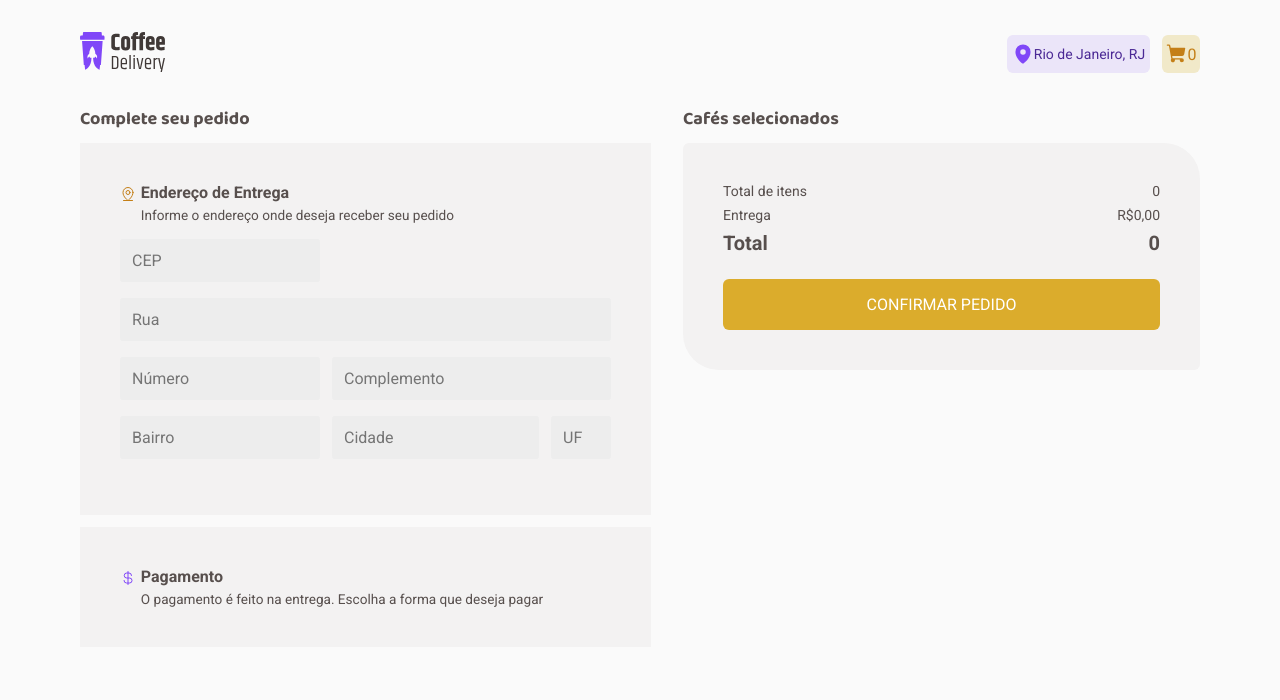
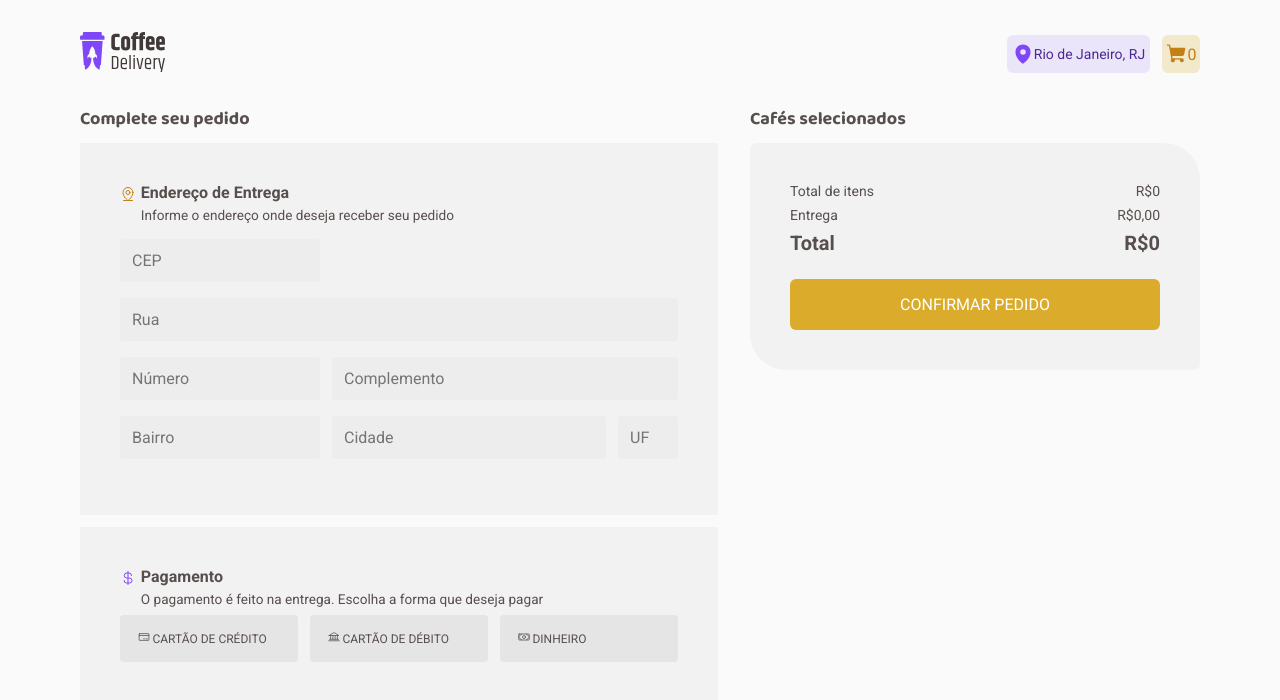
Before and after one commit to thainapires/coffee-delivery, a React (Vite) app: page /checkout in a window 1280 px wide. Shown: the top 700 px of the page. Built offline with nearby package versions, Linux system fonts and the light colour scheme.

Commit message:
improving code

```diff
--- a/package.json
+++ b/package.json
@@ -11,15 +11,18 @@
   "dependencies": {
     "@emotion/react": "^11.10.6",
     "@emotion/styled": "^11.10.6",
+    "@hookform/resolvers": "^3.1.0",
     "@mui/material": "^5.12.1",
     "immer": "^10.0.1",
     "phosphor-react": "^1.4.1",
     "react": "^18.2.0",
     "react-dom": "^18.2.0",
+    "react-hook-form": "^7.43.9",
     "react-native-button-toggle-group": "^1.1.2",
     "react-router-dom": "^6.10.0",
     "react-toastify": "^9.1.2",
-    "styled-components": "^5.3.9"
+    "styled-components": "^5.3.9",
+    "zod": "^3.21.4"
   },
   "devDependencies": {
     "@types/react": "^18.0.28",
--- a/src/pages/Checkout/index.tsx
+++ b/src/pages/Checkout/index.tsx
@@ -3,12 +3,43 @@ import { AddressInfo, ContentSelectCoffees, InputsContainer, MainContainer, Orde
 import { MapPinLine, CurrencyDollar, Bank, CreditCard, Money } from 'phosphor-react';
 import { CartContext } from "../../contexts/CartContext";
 import { CoffeeCardCheckout } from "./CoffeeCardCheckout";
+import { zodResolver } from '@hookform/resolvers/zod';
+import { useForm } from 'react-hook-form'
+import * as zod from 'zod'
+
+const deliveryPrice = 350;
+
+const orderValidationSchema = zod.object({
+    cep: zod.string().length(8, 'Digite um CPF válido'),
+    street: zod.string().min(1, "Informe o Rua"),
+    number: zod.string().min(1, "Informe o Número"),
+    complement: zod.string(),
+    district: zod.string().min(1, "Informe o Bairro"),
+    city: zod.string().min(1, "Informe a Cidade"),
+    uf: zod.string().length(2, "Informe a UF"),
+})
+
+type NewOrderFormData = zod.infer<typeof orderValidationSchema>
 
 export function Checkout() {
 
+    const { register, handleSubmit, watch, reset } = useForm<NewOrderFormData>({
+        resolver: zodResolver(orderValidationSchema),
+        defaultValues: {
+            cep: '',
+        }
+    })
+
     const { cart, totalQuantityOfItems, totalOfOrder, calculateOrderTotal } = useContext(CartContext)
 
+    function handleCreateNewOrder(data: any){
+        console.log('Handle Submit');
+        console.log(data);
+    }
+
     return (
+
+        <form onSubmit={handleSubmit(handleCreateNewOrder)}>
             <MainContainer>
                 <OrderInformationContainer>
                     <h5>Complete seu pedido</h5>
@@ -21,13 +52,13 @@ export function Checkout() {
                             </div>
                         </div>
                         <InputsContainer>
-                        <input type="text" name="name" placeholder="CEP" />
-                        <input type="text" name="name" placeholder="Rua" />
-                        <input type="text" name="name" placeholder="Número" />
-                        <input type="text" name="name" placeholder="Complemento" />
-                        <input type="text" name="name" placeholder="Bairro" />
-                        <input type="text" name="name" placeholder="Cidade" />
-                        <input type="text" name="name" placeholder="UF" />
+                            <input type="text" id="cep" placeholder="CEP" {...register('cep')}/>
+                            <input type="text" id="street" placeholder="Rua" {...register('street')}/>
+                            <input type="text" id="number" placeholder="Número" {...register('number')}/>
+                            <input type="text" id="complement" placeholder="Complemento" {...register('complement')}/>
+                            <input type="text" id="district" placeholder="Bairro" {...register('district')} />
+                            <input type="text" id="city" placeholder="Cidade" {...register('city')}/>
+                            <input type="text" id="uf" placeholder="UF" {...register('uf')}/>
                         </InputsContainer>
 
                     </AddressInfo>
@@ -39,6 +70,16 @@ export function Checkout() {
                                 <p>O pagamento é feito na entrega. Escolha a forma que deseja pagar</p>
                             </div>
                         </div>
+                        <nav>
+                            <input type="radio" id="x1" name="x"/>
+                            <label htmlFor="x1"><CreditCard/> CARTÃO DE CRÉDITO</label>
+
+                            <input type="radio" id="x2" name="x"/>
+                            <label htmlFor="x2"><Bank/> CARTÃO DE DÉBITO</label>
+
+                            <input type="radio" id="x3" name="x"/>
+                            <label htmlFor="x3"><Money/> DINHEIRO</label>
+                        </nav>
                     </PaymentInfo>
                 </OrderInformationContainer>
                 <SelectedCoffeesContainer>
@@ -52,20 +93,21 @@ export function Checkout() {
                         <PlaceOrderContainer>
                             <div>
                                 <p>Total de itens</p>
-                            <span>{totalOfOrder}</span>
+                                <span>R${totalOfOrder}</span>
                             </div>
                             <div>
                                 <p>Entrega</p>
-                            <span>R$0,00</span>
+                                {totalOfOrder > 0 ? <span>R${deliveryPrice}</span> : <span>R$0,00</span>}
                             </div>
                             <div>
                                 <strong>Total</strong>
-                            <strong>{totalOfOrder}</strong>
+                                {totalOfOrder > 0 ? <strong>R${totalOfOrder + deliveryPrice}</strong> : <strong>R${totalOfOrder}</strong>}
                             </div>
-                        <button type="button">CONFIRMAR PEDIDO</button>
+                            <button type="submit">CONFIRMAR PEDIDO</button>
                         </PlaceOrderContainer>
                     </ContentSelectCoffees>
                 </SelectedCoffeesContainer>
             </MainContainer>
+        </form>
     )
 }
--- a/src/pages/Checkout/styles.ts
+++ b/src/pages/Checkout/styles.ts
@@ -124,6 +124,35 @@ export const PaymentInfo = styled.div`
             }
         }
     }
+
+    nav{
+
+        padding-top: 0.5rem;
+        display: flex;
+        gap: 0.75rem;
+
+        input{ display: none; }
+
+        label{
+            background-color: ${(props) => props.theme['base-button']};
+            font-size: ${(props) => props.theme.textSizes['components-button-s']};
+            width: 11.125rem;
+            border-radius: 4px;
+
+            padding: 1rem 17.5px;
+            cursor: pointer;
+            transition: all 0.3s;
+
+            :hover{
+                background: ${(props) => props.theme['base-hover']};
+            }
+        }
+        }
+
+        input:checked + label{
+            background: ${(props) => props.theme['purple-light']};
+        }
+    }
 `;
 
 
```
Also changed, not shown: 1 other file (tests, documents, lock files or other folders). Lines whose indentation alone changed are shown as unchanged.
